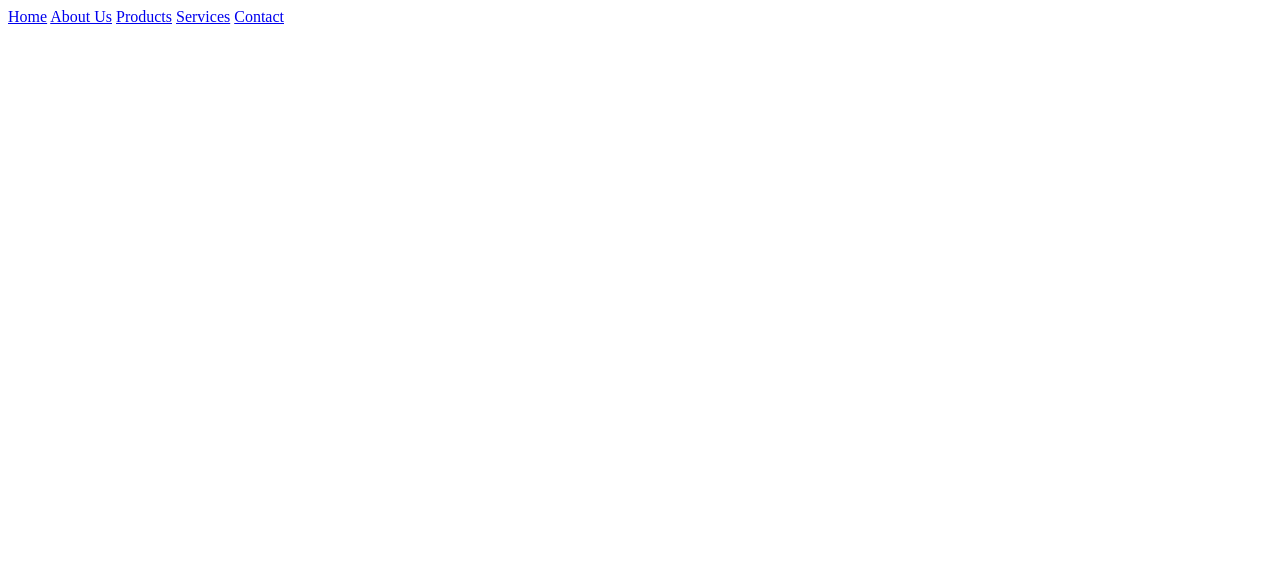
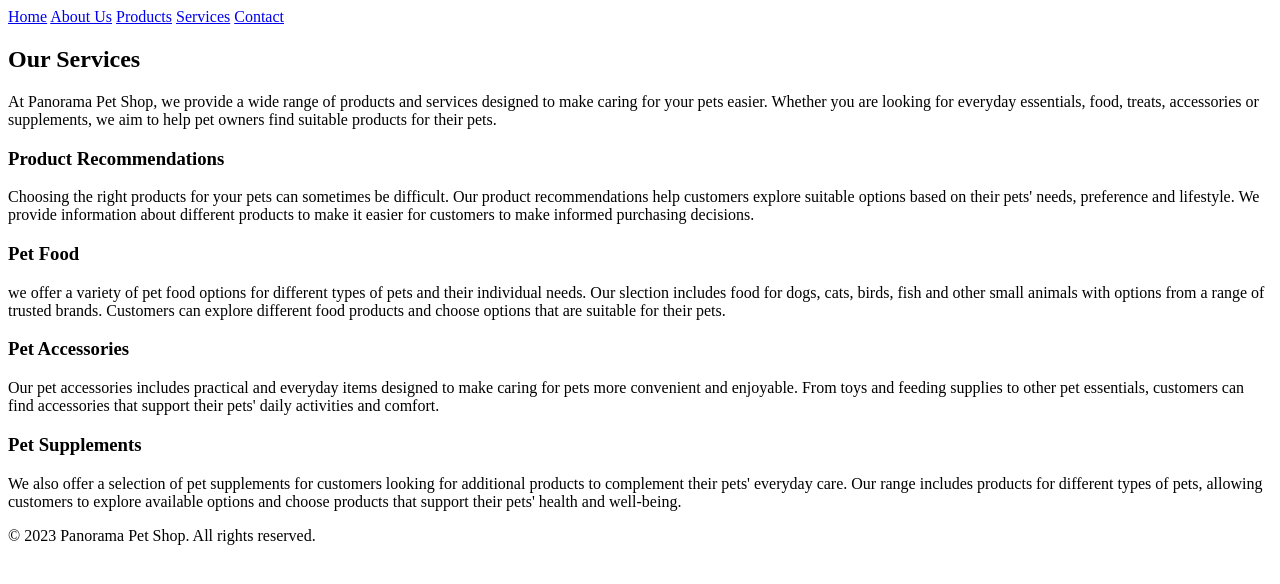
Before and after one commit to sangeM6/Panorama_Website, a plain HTML site: page HTML/Services.html in a window 1280 px wide. Drawn offline with Linux system fonts and the light colour scheme.

Commit message:
Added Panorama Pet Shop servives

```diff
--- a/HTML/Services.html
+++ b/HTML/Services.html
@@ -6,12 +6,51 @@
     <title>Document</title>
 </head>
 <body>
-     <nav>
-        <a href="Home.html">Home</a>
+    <main>
+        <nav>
+            <a href="Home.html">Home</a>
             <a href="About.html">About Us</a>
             <a href="Products.html">Products</a>
             <a href="Services.html">Services</a>
             <a href="Contact.html">Contact</a>
         </nav>
+        <section>
+            <h1>Our Services</h1>
+            <p>At Panorama Pet Shop, we provide a wide range of products and services designed to make caring for your pets easier.
+                Whether you are looking for everyday essentials, food, treats, accessories or supplements, we aim to help pet owners find
+                suitable products for their pets.
+            </p>
+        </section>
+        <section>
+            <h3>Product Recommendations</h3>
+            <p>Choosing the right products for your pets can sometimes be difficult. Our product recommendations help customers explore
+                suitable options based on their pets' needs, preference and lifestyle. We provide information about different products
+                to make it easier for customers to make informed purchasing decisions.
+            </p>
+        </section>
+        <section>
+            <h3>Pet Food</h3>
+            <p>we offer a variety of pet food options for different types of pets and their individual needs. Our slection includes food for
+                dogs, cats, birds, fish and other small animals with options from a range of trusted brands. Customers can explore different food
+                products and choose options that are suitable for their pets.
+            </p>
+        </section>
+        <section>
+            <h3>Pet Accessories</h3>
+            <p>Our pet accessories includes practical and everyday items designed to make caring for pets more convenient and enjoyable. From toys
+                and feeding supplies to other pet essentials, customers can find accessories that support their pets' daily activities and comfort.
+            </p>
+        </section>
+        <section>
+            <h3>Pet Supplements</h3>
+            <p>We also offer a selection of pet supplements for customers looking for additional products to complement their pets' everyday care.
+                Our range includes products for different types of pets, allowing customers to explore available options and choose products that
+                support their pets' health and well-being.
+            </p>
+        </section>
+    </main>
+    <footer>
+        <p>&copy; 2023 Panorama Pet Shop. All rights reserved.</p>
+    </footer>
 </body>
 </html>
```
